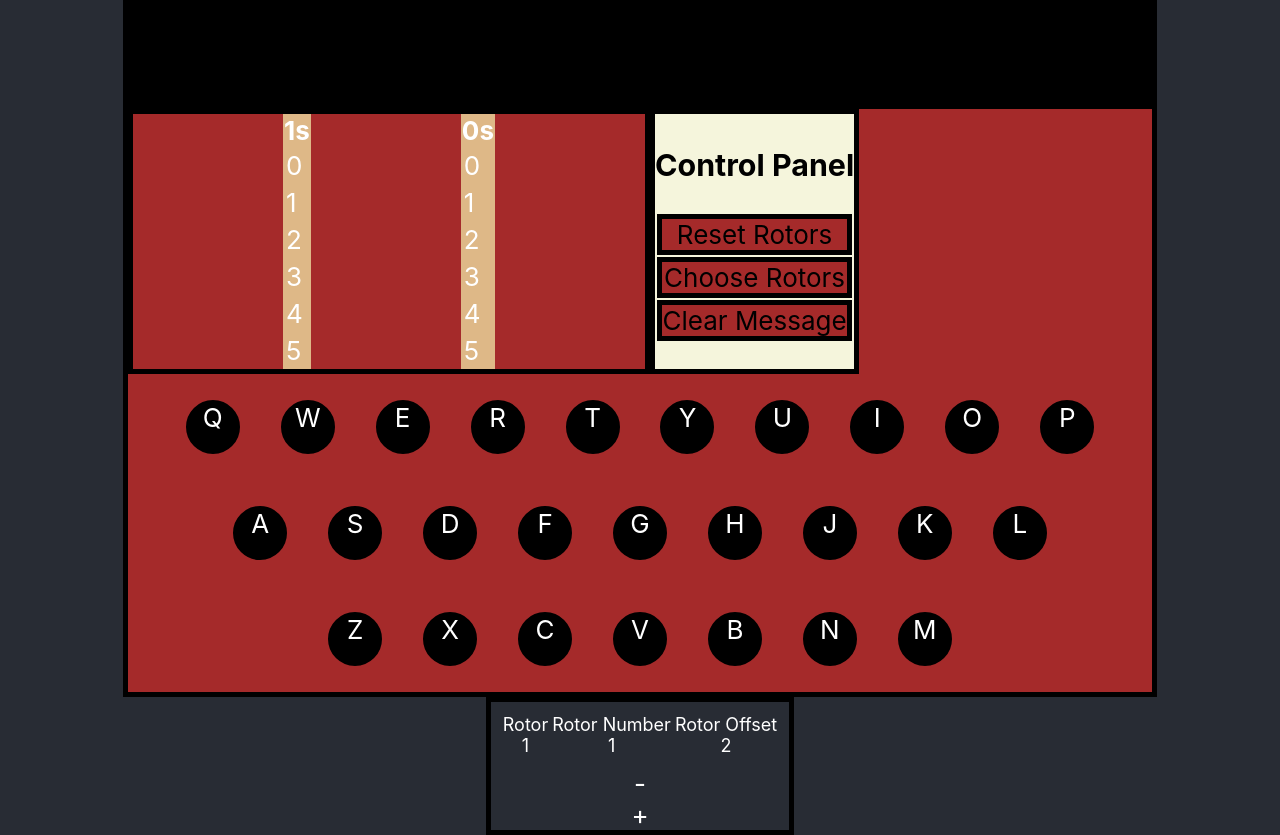
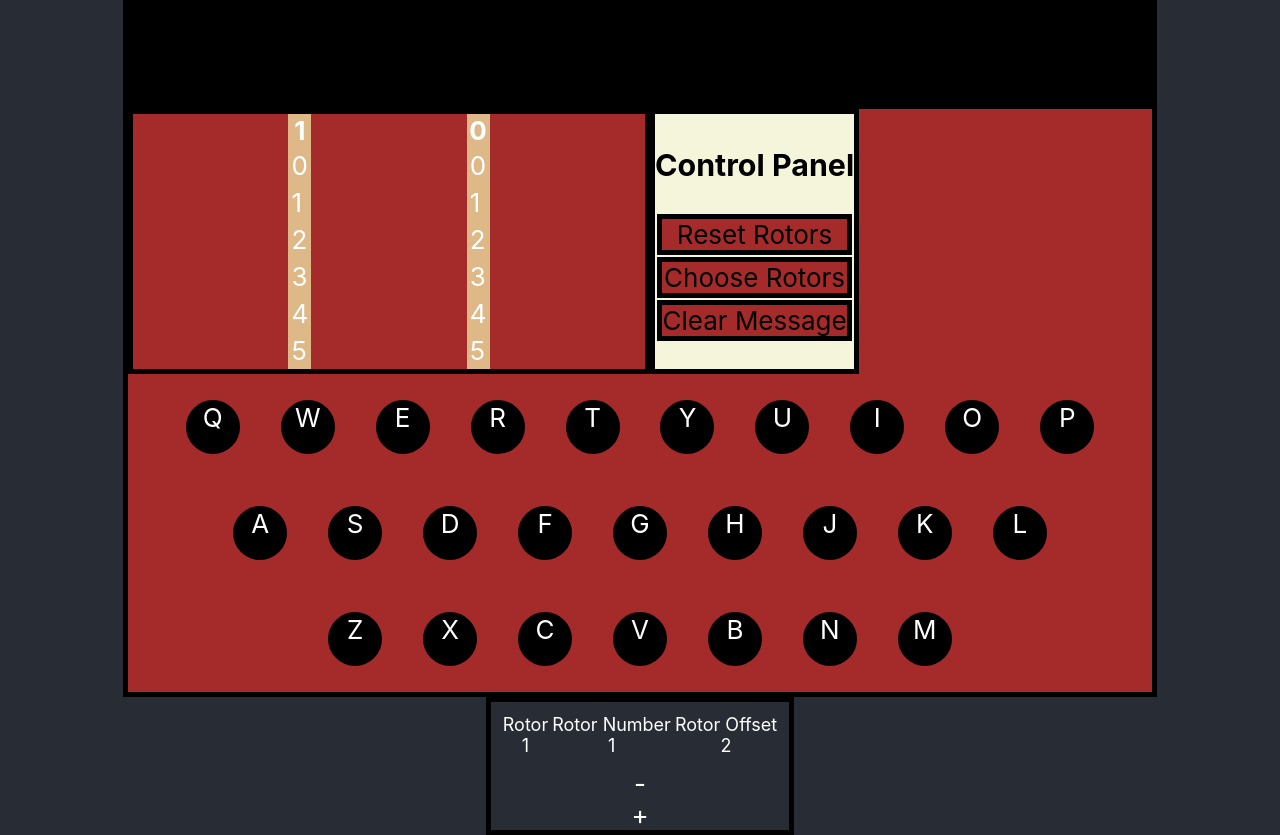
Before and after one commit to granta12322/EnigmaVI, a React (Create React App) app: page / in a window 1280 px wide. Built offline with nearby package versions, Linux system fonts and the light colour scheme.

Commit message:
Remove errant S from rotor

```diff
--- a/src/components/rotor/rotor.tsx
+++ b/src/components/rotor/rotor.tsx
@@ -27,7 +27,7 @@ export function Rotor(rotor: RotorProps) {
 
     return(
         <table className='rotor'>
-            <th>{rotor.index}s</th>
+            <th>{rotor.index}</th>
             {reindexArray(rotor.charecterMap,rotor.position).slice(0,rotorSegmentsToShow).map( (letterIndexPair: number, index: number) => {
                 //console.log("LetterIndex Pair:" + letterIndexPair)
                 return(
```
